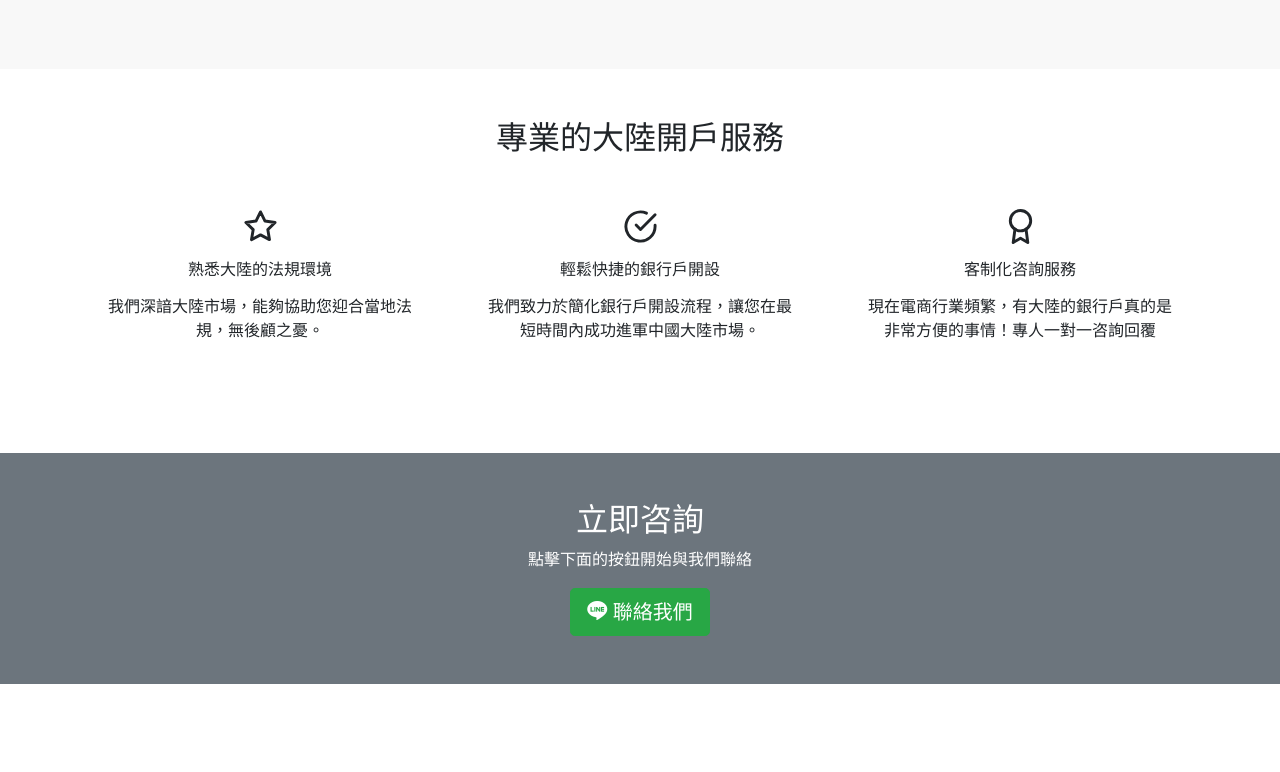
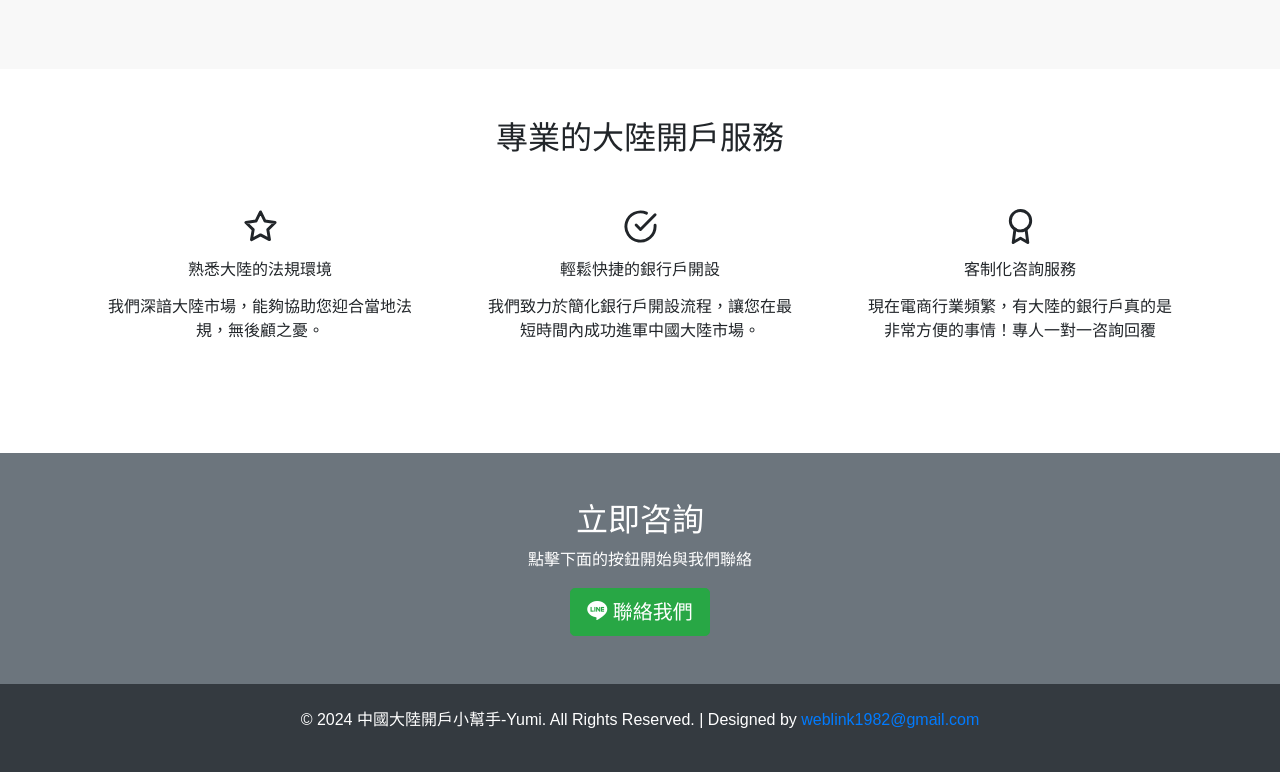
Before and after one commit to BertWang/china-account-opening-helper, a plain HTML site: page index.html in a window 1280 px wide. Shown: the part 2045-2817 px from the top of the page. Before the commit the page ends 2729 px from the top, so only its background shows below. Drawn offline with nearby package versions, Linux system fonts and the light colour scheme.

Commit message:
Update index.html

```diff
--- a/index.html
+++ b/index.html
@@ -178,6 +178,13 @@
             </div>
         </div>
     </section>
+
+    <footer class="py-4 bg-dark text-white">
+        <div class="container text-center">
+            <p>&copy; 2024 中國大陸開戶小幫手-Yumi. All Rights Reserved. | Designed by <a href="mailto:weblink1982@gmail.com">weblink1982@gmail.com</a></p>
+        </div>
+    </footer>
+
     <!-- Bootstrap JS and dependencies -->
     <script src="https://code.jquery.com/jquery-3.5.1.slim.min.js"></script>
     <script src="https://cdn.jsdelivr.net/npm/popper.js@1.16.1/dist/umd/popper.min.js"></script>
```
